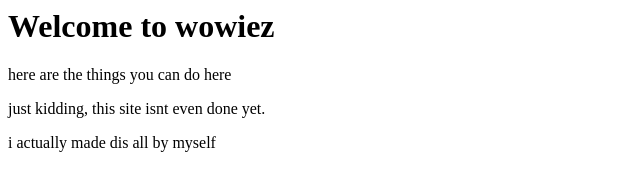
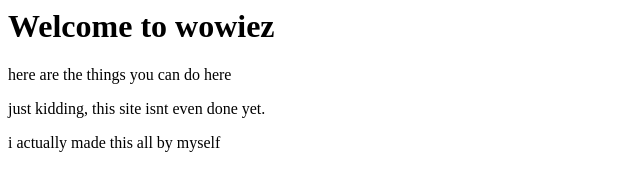
Before and after one commit to wowiez/wowiez, a plain HTML site: page index.html in a window 1280 px wide. Shown: the full height of the page, 0-640 px from the left. Drawn offline with Linux system fonts and the light colour scheme.

Commit message:
index.html

```diff
--- a/index.html
+++ b/index.html
@@ -9,7 +9,7 @@
  <h1>Welcome to wowiez</h1>
  <p>here are the things you can do here</p>
  <p>just kidding, this site isnt even done yet.</p>
- <p>i actually made dis all by myself</p>
+ <p>i actually made this all by myself</p>
 
 
 
```
